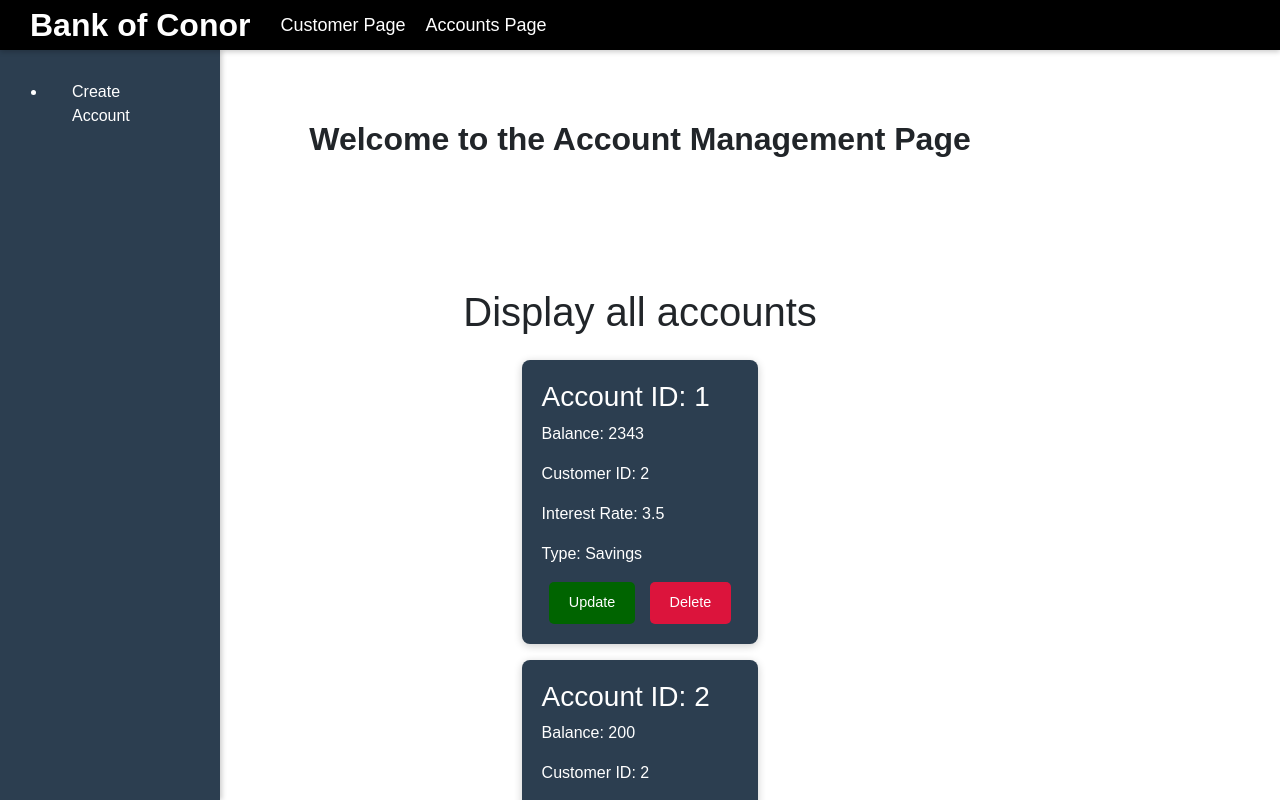
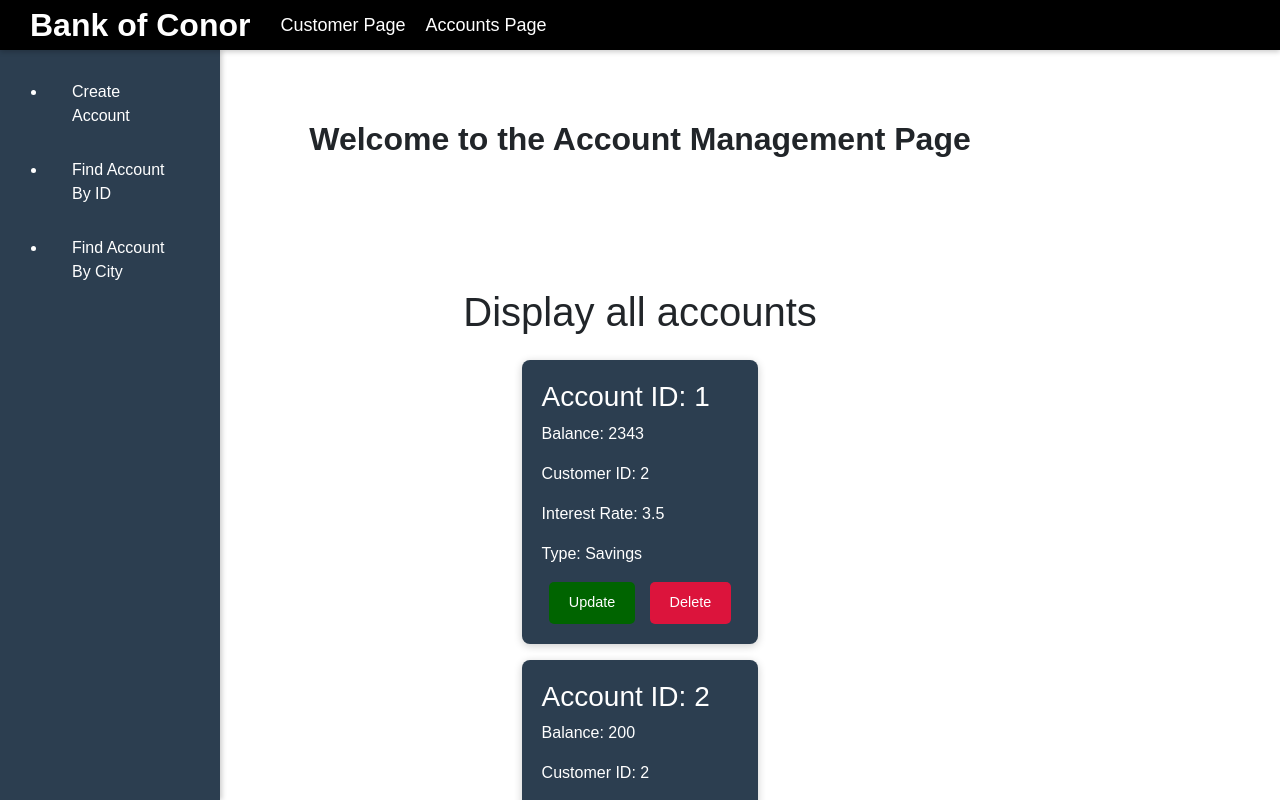
Before and after one commit to conorreid97/react-course-demo, a React (Create React App) app: page /accounts in a window 1280 px wide. Shown: the top 800 px of the page. Built offline with nearby package versions, Linux system fonts and the light colour scheme.

Commit message:
connecting them properly

```diff
--- a/src/BankAccountManagement/components/ListAccountsComponent.jsx
+++ b/src/BankAccountManagement/components/ListAccountsComponent.jsx
@@ -45,10 +45,12 @@ const ListAccountsComponent = () => {
         <div>
             {
                 accounts.map(account =>
-                    <AccountCard key={account.accountId} account={account} />)
+                    <AccountCard key={account.accountId} account={account}/>)
             }
         </div>
     )
 }
 
+
+
 export default ListAccountsComponent;
--- a/src/BankAccountManagement/pages/AccountsPage.jsx
+++ b/src/BankAccountManagement/pages/AccountsPage.jsx
@@ -10,6 +10,8 @@ const AccountsPage = () => {
                 <nav>
                     <ul>
                         <li><Link to="/create-account">Create Account</Link></li>
+                        <li><Link to="/find-account-by-id">Find Account By ID</Link></li>
+                        <li><Link to="/find-account-by-city">Find Account By City</Link></li>
                     </ul>
                 </nav>
             </aside>
--- a/src/BankAccountManagement/pages/CustomerPage.jsx
+++ b/src/BankAccountManagement/pages/CustomerPage.jsx
@@ -10,6 +10,7 @@ const CustomerPage = () => {
                 <nav>
                     <ul>
                         <li><Link to="/create-customer">Create Customer</Link></li>
+                        <li><Link to="/find-account-by-id">Find Account By ID</Link></li>
                     </ul>
                 </nav>
             </aside>
```
Also changed, not shown: src/BankAccountManagement/pages/UpdateCustomerPage.jsx (added).
